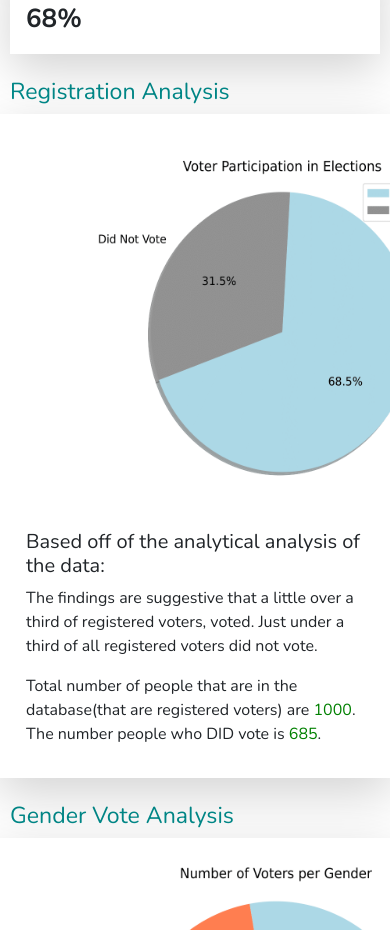
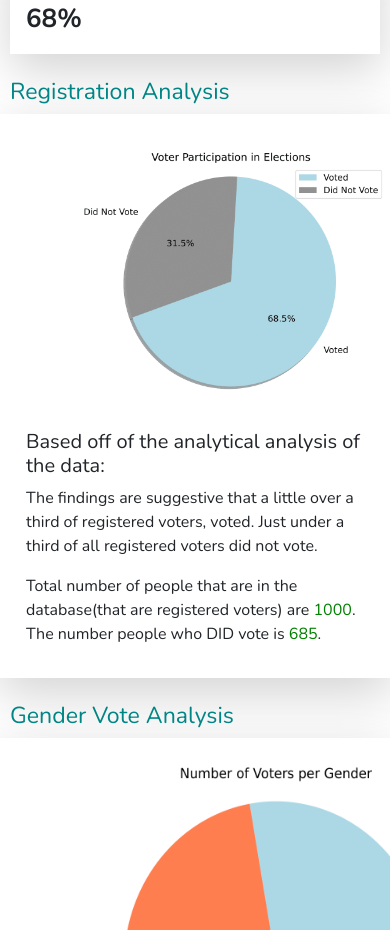
Before and after one commit to DanielRomeo/fakeiec, a Next.js app in the folder fakeIecFrontend/: page / in a window 390 px wide. Shown: the part 920-1850 px from the top of the page. Built offline with nearby package versions, Linux system fonts and the light colour scheme.

Commit message:
added responsiveness

```diff
--- a/fakeIecFrontend/src/app/_styles/home/home.module.scss
+++ b/fakeIecFrontend/src/app/_styles/home/home.module.scss
@@ -42,8 +42,6 @@
             }
          }
          .mainRowCol2{
-            // border: 1px solid red;
-
             .imageCard{
 
                .cardBody{
@@ -57,9 +55,6 @@
                      // border: 1px solid green;
                   }
                }
-
-
-
             }
          }
 
@@ -69,7 +64,35 @@
       .secondaryRow{
          margin-top: 50px;
       }
+
       .registrationAnalysisRow{
+        .registrationAnalysisCard{
+            .registrationAnalysisCardBody{
+
+
+               //  I changed the lg, md and sm on the page and realized that this code was not needed anymore
+               .registrationAnalysisCardRow{
+                  // display: flex;
+                  // flex-direction: column;
+                  // // justify-content: center;
+                  // align-items: center;
+
+
+                  // .imageCol{
+                  //    width: 80%;
+                  //    border: 1px solid red;
+                  //    align-items: center;
+                  //    .image{
+                  //    }
+                  // }
+                  // .infoCol{
+                  //    width: 80%;
+                  //    border: 1px solid green;
+                  // }
+               }
+
+            }
+        }
 
       }
 
--- a/fakeIecFrontend/src/app/page.tsx
+++ b/fakeIecFrontend/src/app/page.tsx
@@ -85,28 +85,24 @@ export default function Home() {
 							Registration Analysis
 						</h3>
 
-						<Card className={`shadow-lg border-0 rounded-0`}>
-							<CardBody>
-								<Row>
-									<Col lg={6} md={6} sm={12}>
-
+						<Card className={`${Styles.registrationAnalysisCard} shadow-lg border-0 rounded-0`}>
+							<CardBody className={`${Styles.registrationAnalysisCardBody}`}>
+								<Row className={`${Styles.registrationAnalysisCardRow}`}>
+									<Col className={`${Styles.imageCol}`} lg={6} md={12} sm={12}>
 										<Image
-
+											className={`${Styles.image}`}
 											src="/participation-1.png"
-											width={500}
-											height={400}
+											width={400}
+											height={300}
 											alt="Picture of the author that uses the platform to write journals."
 										/>
 									</Col>
 
-									<Col lg={6} md={6} sm={12}>
-
+									<Col className={`${Styles.infoCol}`} lg={6} md={12} sm={12}>
 										<Card.Title>Based off of the analytical analysis of the data: </Card.Title>
-
 										<p>
 											The findings are suggestive that a little over a third of registered voters, voted. Just under a third of all registered voters did not vote.
 										</p>
-
 										<p>
 											Total number of people that are in the database(that are registered voters) are <span style={{color: 'green'}}>1000</span>. The number people who DID vote is <span style={{color: 'green'}}>685</span>.
 										</p>
@@ -125,7 +121,7 @@ export default function Home() {
 						<Card className={`shadow-lg border-0 rounded-0`}>
 							<CardBody>
 								<Row>
-									<Col lg={6} md={6} sm={12}>
+									<Col lg={6} md={12} sm={12}>
 										<Image
 											src="/gender_distribution-1.png"
 											width={500}
@@ -134,7 +130,7 @@ export default function Home() {
 										/>
 									</Col>
 
-									<Col lg={6} md={6} sm={12}>
+									<Col lg={6} md={12} sm={12}>
 										<Card.Title>Based off of the analytical analysis of the data: </Card.Title>
 											<p>
 												The findings are suggestive that there were more males who voted than there were females.
```
Also changed, not shown: fakeIecFrontend/src/app/votestats/page.tsx (+4 -4 lines). Lines whose indentation alone changed are shown as unchanged.
